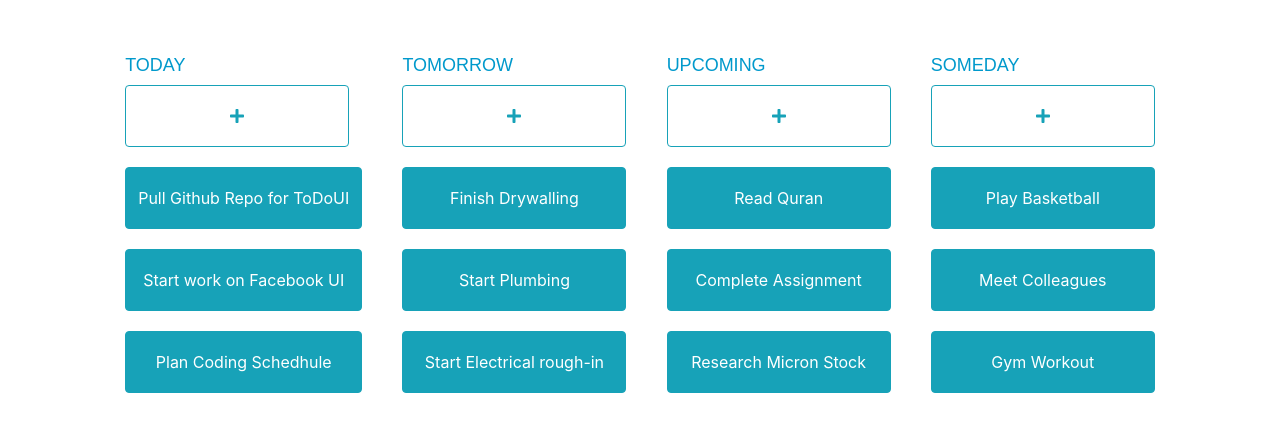
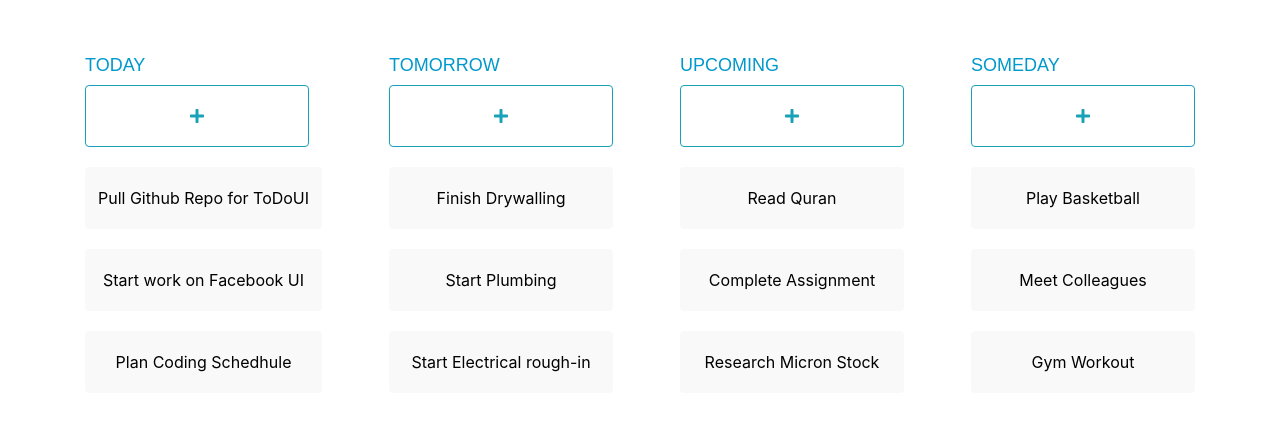
Before and after one commit to RoadToCode822/ToDoUI, a plain HTML site: page index.html in a window 1280 px wide. Shown: the part 151-582 px from the top of the page. Drawn offline with nearby package versions, Linux system fonts and the light colour scheme.

Commit message:
Second Copy

```diff
--- a/styles.css
+++ b/styles.css
@@ -72,7 +72,7 @@ h3 {
     flex-direction: row;
     height: 100%;
     flex-wrap: nowrap;
-    justify-content: space-evenly;
+    justify-content: space-between;
 
 
 }
@@ -125,4 +125,7 @@ h3 {
 .btn-info {
     height: 62px;
     margin-top: 20px;
+    background-color: #f9f9f9;
+    color: black;
+    border-color: #f9f9f9;
 }
```
